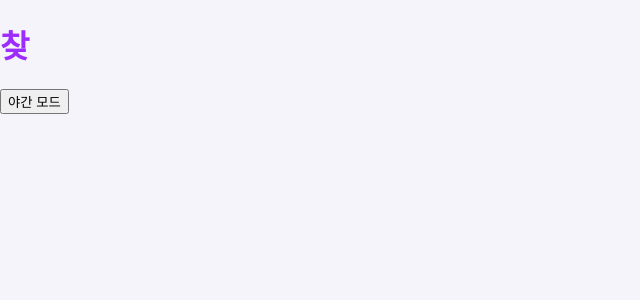
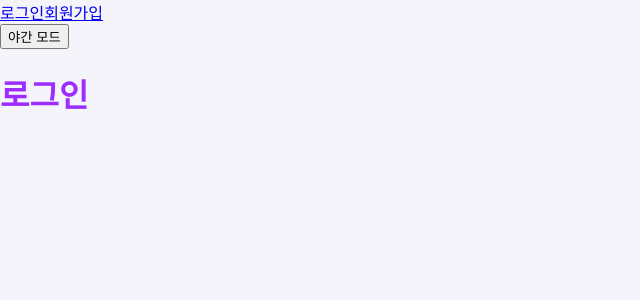
Before and after one commit to jamm-king/chat, a React (Vite) app in the folder frontend/: page /login in a window 1280 px wide. Shown: the top 300 px of the page, without its empty margins (0-640 px from the left). Built offline with nearby package versions, Linux system fonts and the light colour scheme.

Commit message:
feat(frontend): add routes for login and signup pages

```diff
--- a/frontend/package.json
+++ b/frontend/package.json
@@ -11,7 +11,8 @@
   },
   "dependencies": {
     "react": "19.1.0",
-    "react-dom": "19.1.0"
+    "react-dom": "19.1.0",
+    "react-router-dom": "7.6.2"
   },
   "devDependencies": {
     "@types/react": "19.1.8",
--- a/frontend/src/App.tsx
+++ b/frontend/src/App.tsx
@@ -1,8 +1,19 @@
+import { Link, Navigate, Route, Routes} from "react-router-dom";
 import ThemeToggle from "./components/ThemeToggle";
+import LoginPage from "./pages/LoginPage";
+import SignupPage from "./pages/SignupPage";
 
 export default function App() {
   return(<>
-   <h1>찾</h1>
+    <nav>
+      <Link to="/login">로그인</Link>
+      <Link to="/signup">회원가입</Link>
+    </nav>
    <ThemeToggle/>
-  </>)
+   <Routes>
+      <Route path="/" element={<Navigate to="/login" replace/>}/>
+      <Route path ="/login" element={<LoginPage/>}/>
+      <Route path ="/signup" element={<SignupPage/>}/>
+   </Routes>
+  </>);
 }
--- a/frontend/src/main.tsx
+++ b/frontend/src/main.tsx
@@ -1,8 +1,12 @@
 import { createRoot } from "react-dom/client";
+import { BrowserRouter } from "react-router-dom";
 import App from "./App";
 import "./styles/tokens.css";
 import { applyTheme, loadTheme} from "./lib/theme";
 
 applyTheme(loadTheme());
 
-createRoot(document.getElementById("root")!).render(<App />);
+createRoot(document.getElementById("root")!).render(
+<BrowserRouter>
+ <App/>
+</BrowserRouter>)
--- /dev/null
+++ b/frontend/src/pages/LoginPage.tsx
@@ -0,0 +1,3 @@
+export default function LoginPage() {
+    return <h1>로그인</h1>;
+}
--- /dev/null
+++ b/frontend/src/pages/SignupPage.tsx
@@ -0,0 +1,3 @@
+export default function SignupPage() {
+    return <h1>회원가입</h1>
+}
```
Also changed, not shown: 1 other file (tests, documents, lock files or other folders).
